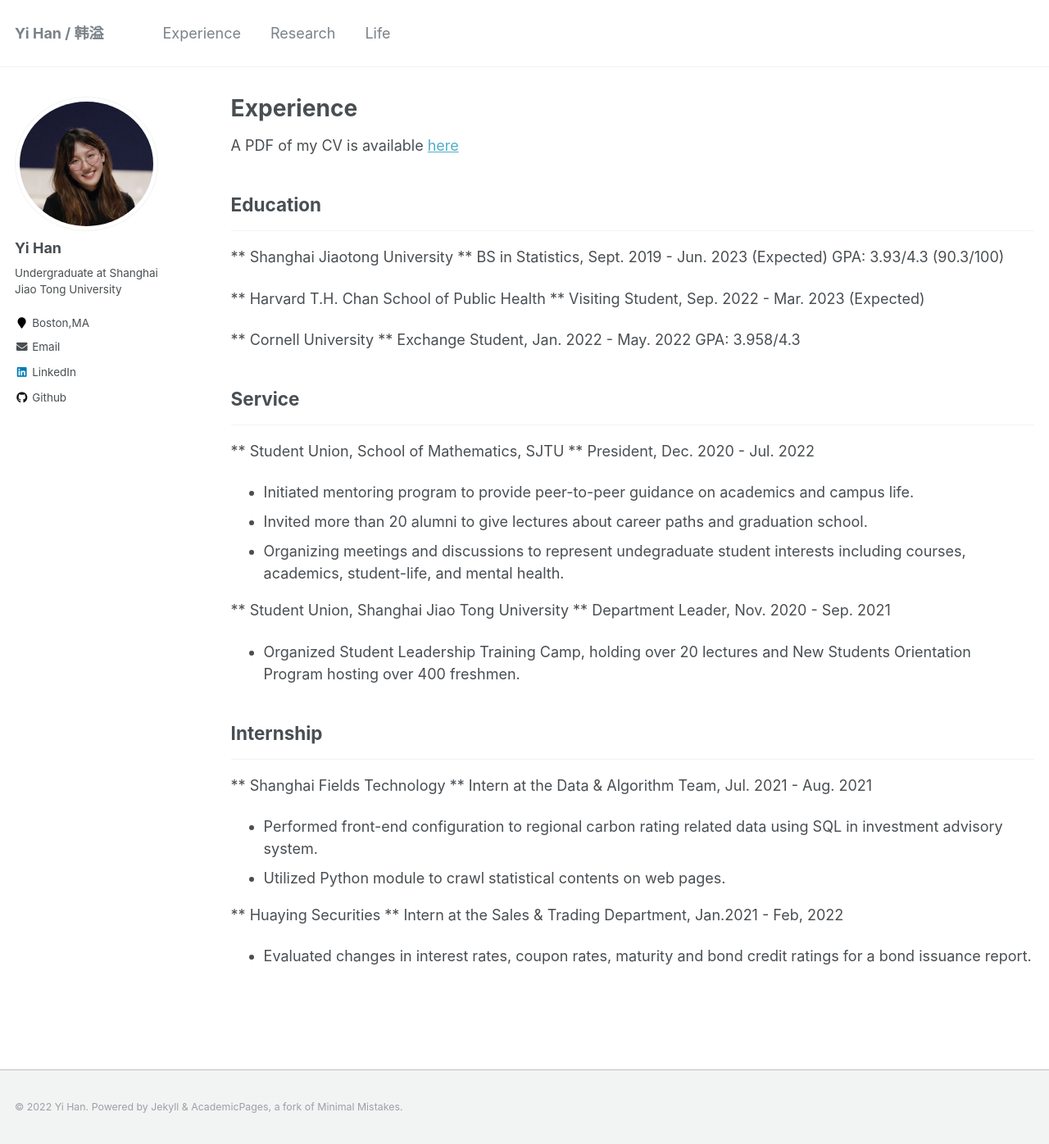
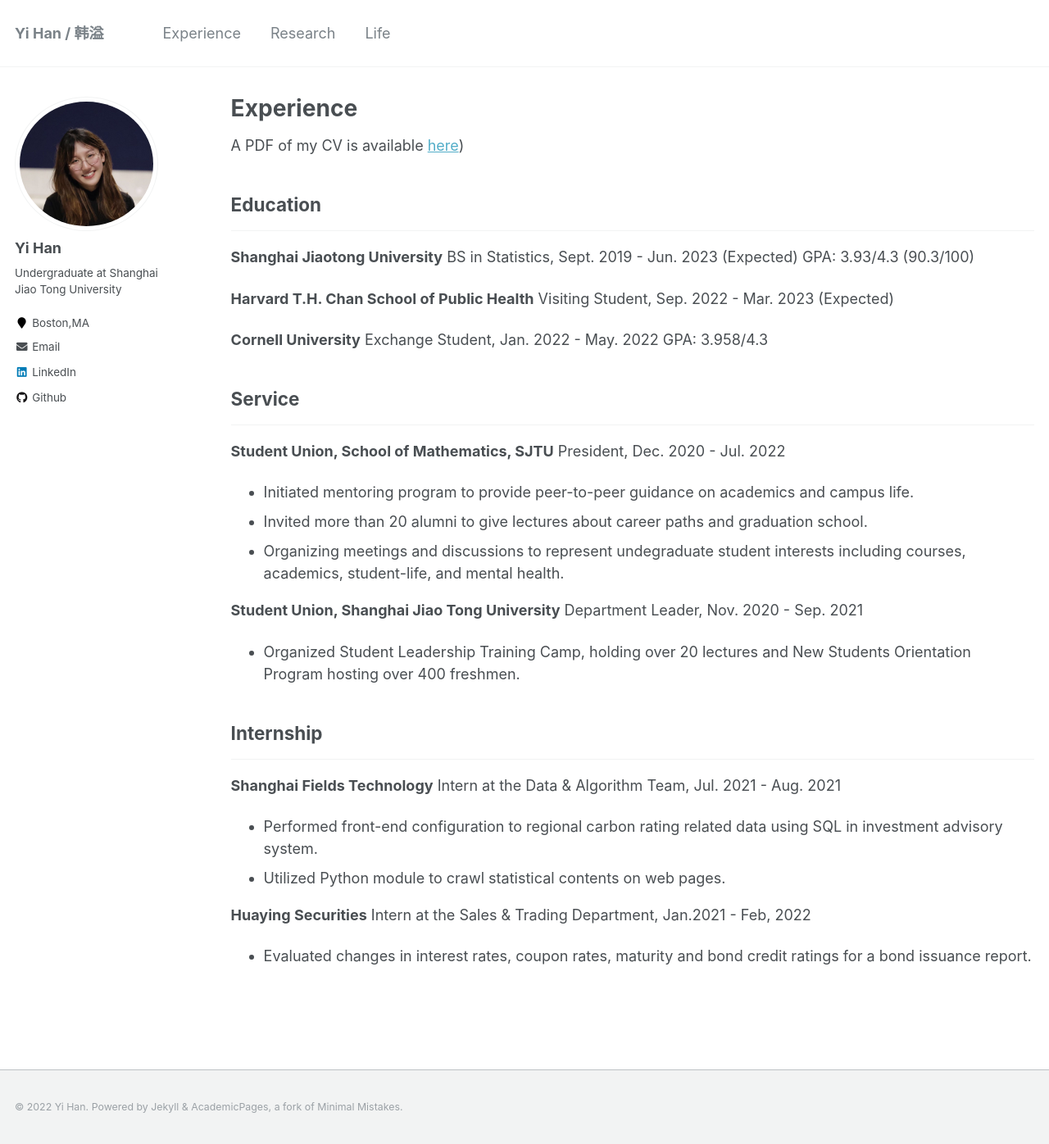
Before and after one commit to yiiihan/yiiihan.github.io, a Jekyll site: the page built from _pages/experience.md, in a window 1280 px wide and 1396 px high. Shown: the whole window at 82% size. Built offline with Jekyll 4.4.1, drawn with Linux system fonts in a browser that asks for light colours; part of the change alters nothing that is shown.

```diff
--- a/_pages/experience.md
+++ b/_pages/experience.md
@@ -6,43 +6,43 @@ author_profile: true
 ---
 {% include base_path %}
 
-A PDF of my CV is available [here](http://yiiihan.github.io/files/CV_YiHan_1026.pdf)
+A PDF of my CV is available [here](https://github.com/yiiihan/files/blob/fd0e52f47bfab6e25ac01bdb2c5856f4fb0c8bd3/CV_YiHan_1026.pdf))
 
 <!-- <embed src="http://yiiihan.github.io/files/CV_YiHan_1026.pdf" width="650" height="1800" type='application/pdf'> -->
 
 ## Education
 ---
-** Shanghai Jiaotong University **
+**Shanghai Jiaotong University**
 BS in Statistics, Sept. 2019 - Jun. 2023 (Expected)
 GPA: 3.93/4.3 (90.3/100)
 
-** Harvard T.H. Chan School of Public Health **
+**Harvard T.H. Chan School of Public Health**
 Visiting Student, Sep. 2022 - Mar. 2023 (Expected)
 
-** Cornell University **
+**Cornell University**
 Exchange Student, Jan. 2022 - May. 2022
 GPA: 3.958/4.3
 
 
 ## Service
 ---
-** Student Union, School of Mathematics, SJTU **
+**Student Union, School of Mathematics, SJTU**
 President, Dec. 2020 - Jul. 2022
 - Initiated mentoring program to provide peer-to-peer guidance on academics and campus life.
 - Invited more than 20 alumni to give lectures about career paths and graduation school.
 - Organizing meetings and discussions to represent undegraduate student interests including courses, academics, student-life, and mental health.
 
-** Student Union, Shanghai Jiao Tong University **
+**Student Union, Shanghai Jiao Tong University**
 Department Leader, Nov. 2020 - Sep. 2021
 - Organized Student Leadership Training Camp, holding over 20 lectures and New Students Orientation Program hosting over 400 freshmen.
 
 ## Internship
 ---
-** Shanghai Fields Technology **
+**Shanghai Fields Technology**
 Intern at the Data & Algorithm Team, Jul. 2021 - Aug. 2021
 - Performed front-end configuration to regional carbon rating related data using SQL in investment advisory system.
 - Utilized Python module to crawl statistical contents on web pages.
 
-** Huaying Securities **
+**Huaying Securities**
 Intern at the Sales & Trading Department, Jan.2021 - Feb, 2022
 - Evaluated changes in interest rates, coupon rates, maturity and bond credit ratings for a bond issuance report.
```
